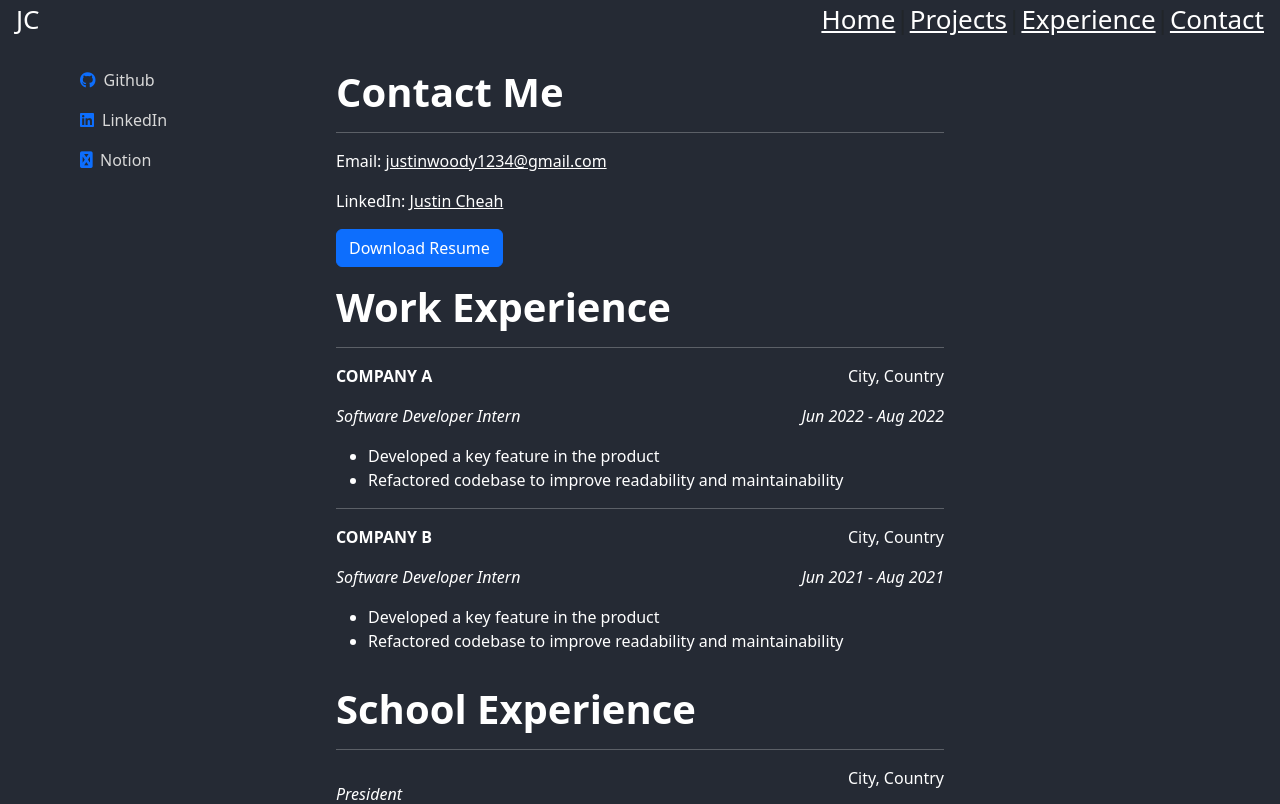
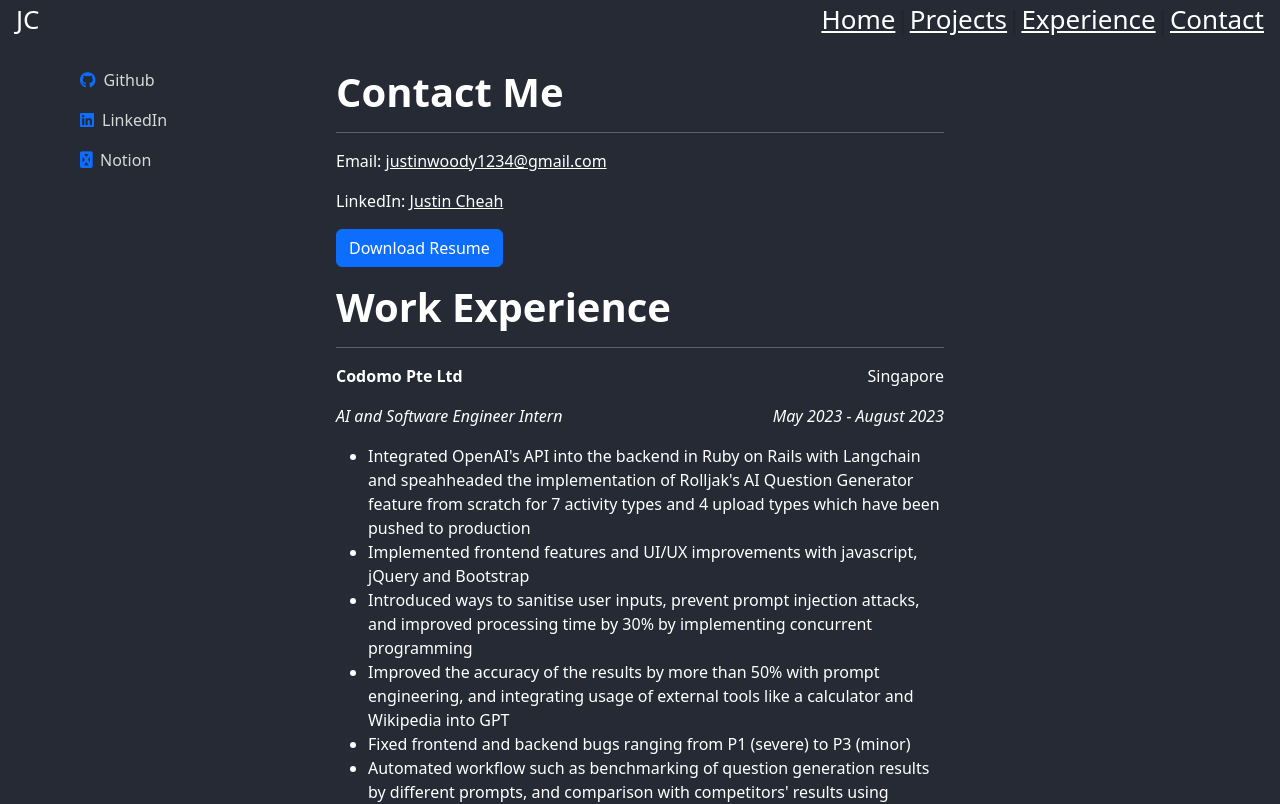
Before and after one commit to JCSnap/JCSnap.github.io, a React (Create React App) app: page /experience in a window 1280 px wide. Shown: the top 804 px of the page. Built offline with nearby package versions, Linux system fonts and the light colour scheme.

Commit message:
replaced dummy text to actual experience

```diff
--- a/src/components/ExperiencePageContent.js
+++ b/src/components/ExperiencePageContent.js
@@ -5,24 +5,29 @@ function ExperiencePageContent() {
   const experienceData = {
     work: [
       {
-        companyName: "COMPANY A",
-        role: "Software Developer Intern",
-        period: "Jun 2022 - Aug 2022",
-        location: "City, Country",
+        companyName: "Codomo Pte Ltd",
+        role: "AI and Software Engineer Intern",
+        period: "May 2023 - August 2023",
+        location: "Singapore",
         contributions: [
-          "Developed a key feature in the product",
-          "Refactored codebase to improve readability and maintainability",
+          "Integrated OpenAI's API into the backend in Ruby on Rails with Langchain and speahheaded the implementation of Rolljak's AI Question Generator feature from scratch for 7 activity types and 4 upload types which have been pushed to production",
+          "Implemented frontend features and UI/UX improvements with javascript, jQuery and Bootstrap",
+          "Introduced ways to sanitise user inputs, prevent prompt injection attacks, and improved processing time by 30% by implementing concurrent programming",
+          "Improved the accuracy of the results by more than 50% with prompt engineering, and integrating usage of external tools like a calculator and Wikipedia into GPT",
+          "Fixed frontend and backend bugs ranging from P1 (severe) to P3 (minor)",
+          "Automated workflow such as benchmarking of question generation results by different prompts, and comparison with competitors' results using Python and Selenium",
+          "Collaborated with team members in an AGILE environment with SCRUM framework. Exposed to procedures such as reviewing pull requests, sprint planning and review, leading deployment meetings etc",
           // more contributions...
         ],
       },
       {
-        companyName: "COMPANY B",
-        role: "Software Developer Intern",
-        period: "Jun 2021 - Aug 2021",
-        location: "City, Country",
+        companyName: "Raffles Hall",
+        role: "Student Frontend Developer",
+        period: "August 2022 - March 2023",
+        location: "Singapore",
         contributions: [
-          "Developed a key feature in the product",
-          "Refactored codebase to improve readability and maintainability",
+          "Collaborated with other frontend developers to maintain Raffles Hall's web application serving more than 700 people by primarily ficing bugs",
+          "Implemented frontend components for the Raffles SuperApp in Reactjs, Nextjs, javascript and CSS",
           // more contributions...
         ],
       },
```
